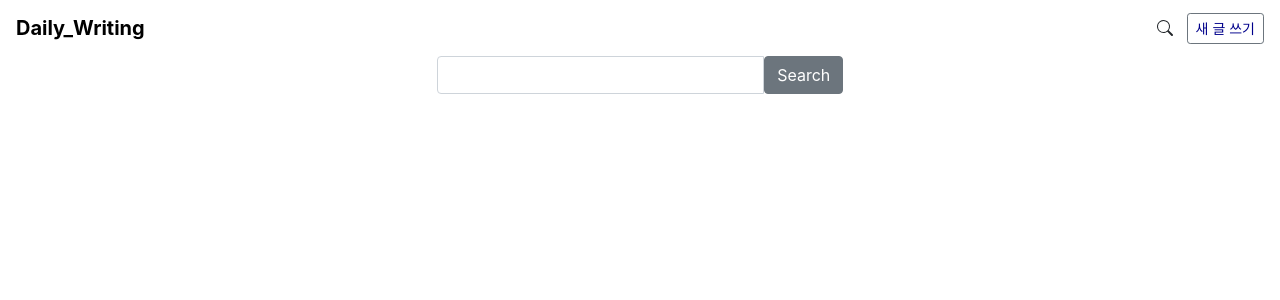
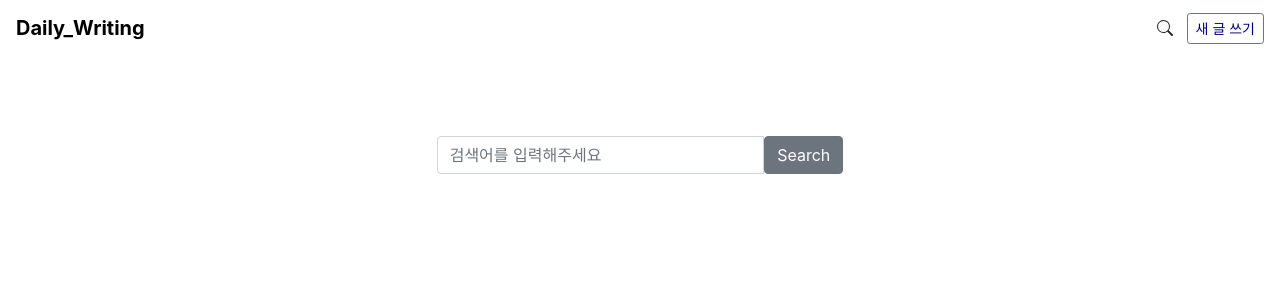
Before and after one commit to Jungsooooooo/Daily_Writing_Front, a Vue app: page /search in a window 1280 px wide. Shown: the top 300 px of the page. Built offline with nearby package versions, Linux system fonts and the light colour scheme.

Commit message:
검색화면 css 수정 및 placeholder 수정

```diff
--- a/src/components/views/SearchView.vue
+++ b/src/components/views/SearchView.vue
@@ -1,10 +1,10 @@
 <template>
-  <div>
+  <div class="searchBar">
     <b-row>
       <b-col cols="4"></b-col>
       <b-col cols="4" align-self="center">
         <b-input-group class="mt3">
-          <b-form-input></b-form-input>
+          <b-form-input placeholder="검색어를 입력해주세요"></b-form-input>
           <b-button>Search</b-button>
         </b-input-group>
       </b-col>
@@ -13,5 +13,7 @@
 </template>
 
 <script>
+import "../../css/Search.css";
+
 export default {};
 </script>
--- /dev/null
+++ b/src/css/Search.css
@@ -0,0 +1,3 @@
+.searchBar {
+  margin-top: 5rem;
+}
```
